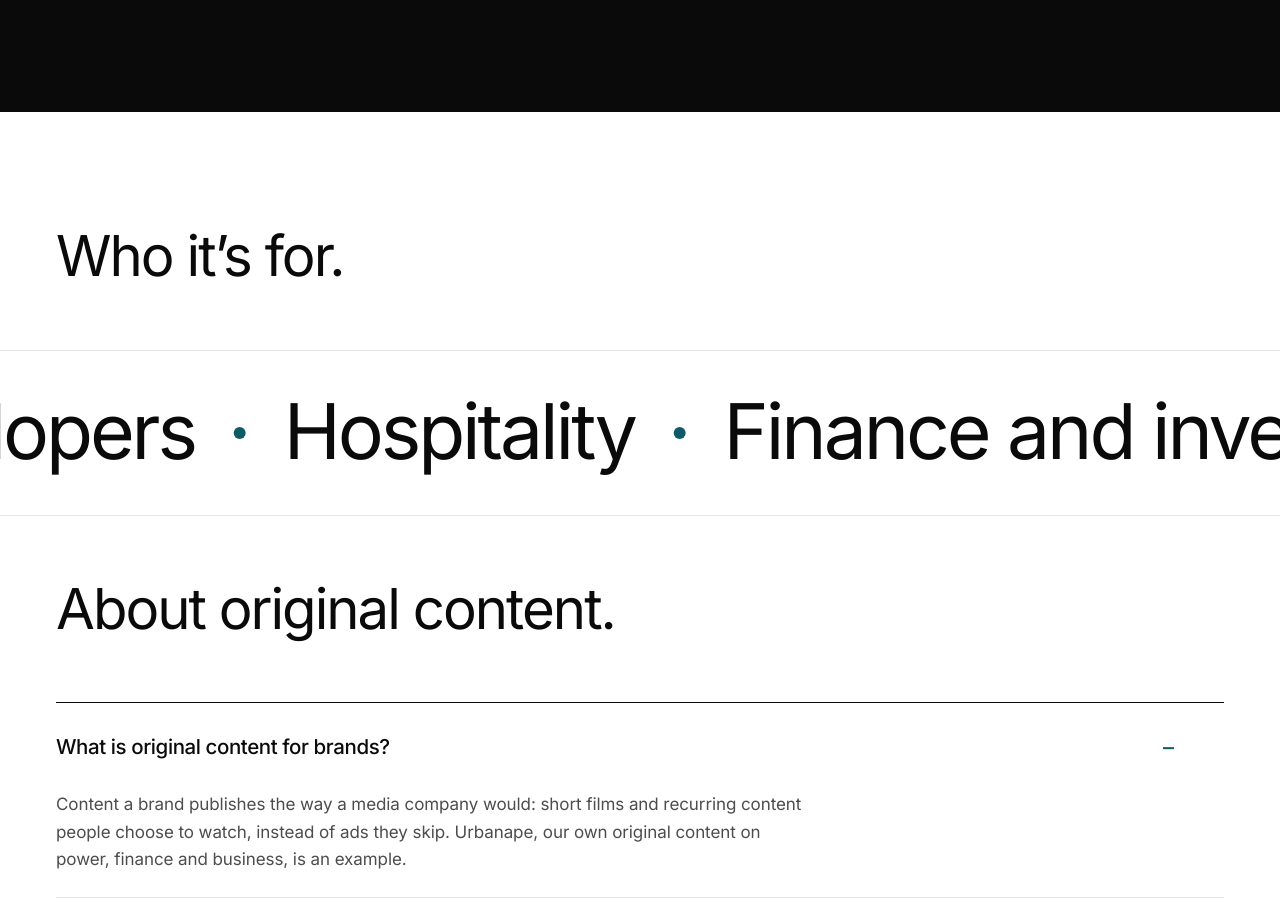
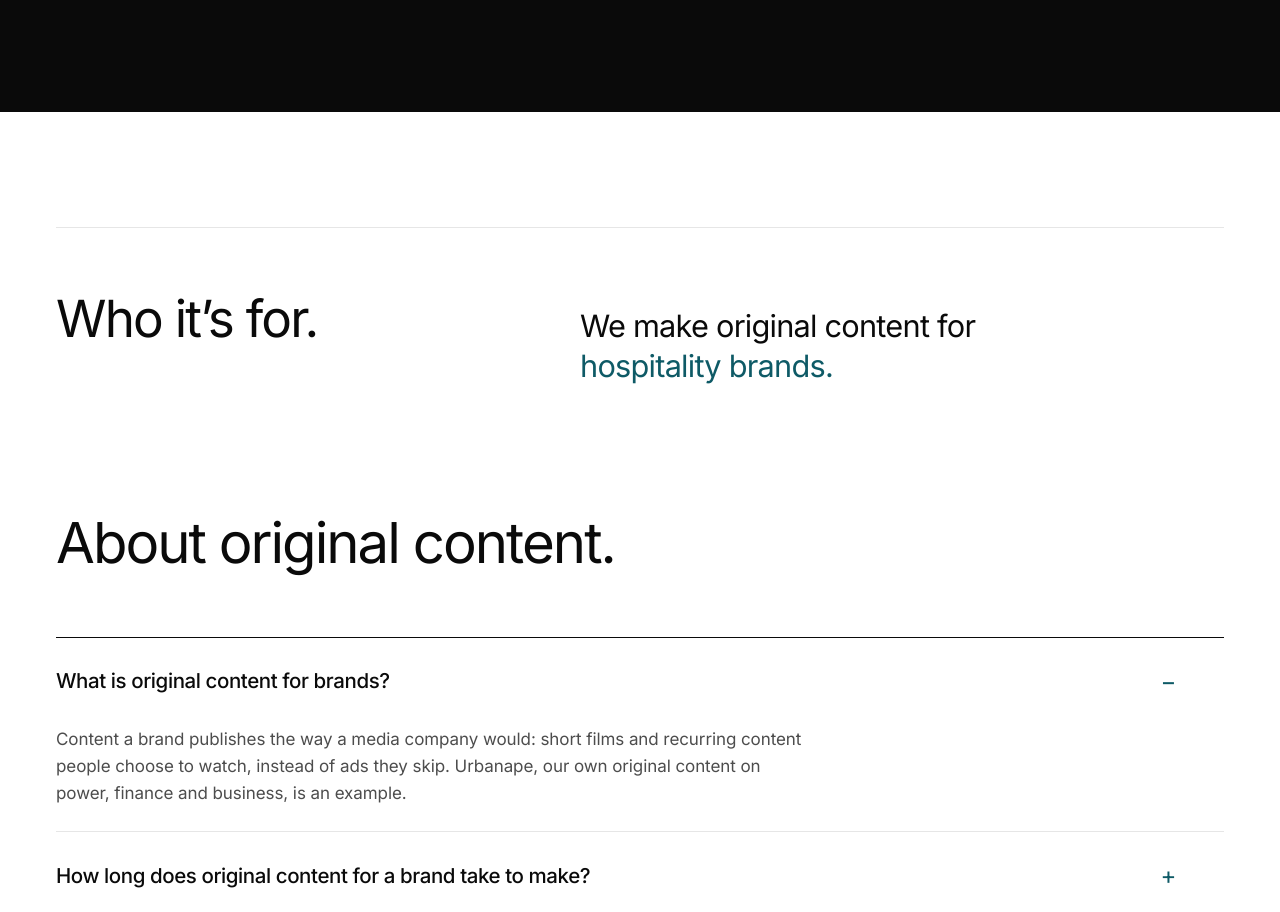
Before and after one commit to scootermedia/Scooter_UAE_V2, a plain HTML site: page original-content-for-brands/index.html in a window 1280 px wide. Shown: the part 4553-5465 px from the top of the page. Drawn offline with Linux system fonts and the light colour scheme.

Commit message:
Originals: replace the word ticker with a quiet rotating line
"We make original content for [audience]." Only the teal audience changes, every 2.6s,
sliding gently in place. Heading on the left, line on the right; still for reduced motion.

Co-Authored-By: Claude Opus 5.5 <noreply@anthropic.com>
Claude-Session: https://claude.ai/code/session_01RL4ceJyEp9kUEGADjywXsB

```diff
--- a/assets/css/site.css
+++ b/assets/css/site.css
@@ -729,3 +729,15 @@ img{border-radius:0}
 @media (prefers-reduced-motion:reduce){.ticker-track{animation:none;flex-wrap:wrap;width:auto}}
 .who{padding-bottom:0}
 .who+.sec{padding-top:clamp(48px,5vw,72px)}
+/* "Who it's for": one quiet line, only the audience changes */
+.who{padding-bottom:clamp(40px,5vw,72px)}
+.who+.sec{padding-top:clamp(40px,5vw,72px)}
+.who-grid{display:grid;grid-template-columns:1fr;gap:20px 64px;align-items:baseline;border-top:1px solid var(--line);padding-top:clamp(40px,5vw,64px)}
+@media (min-width:960px){.who-grid{grid-template-columns:5fr 7fr}}
+.who-line{margin:0;font-size:clamp(24px,2.4vw,36px);font-weight:300;letter-spacing:-.025em;line-height:1.3;color:var(--ink)}
+.rot{display:inline-grid;vertical-align:bottom;overflow:hidden;color:var(--teal)}
+.rot-w{grid-area:1/1;white-space:nowrap;opacity:0;transform:translateY(60%);transition:opacity .7s var(--ease),transform .7s var(--ease)}
+.rot-w.on{opacity:1;transform:none}
+.rot-w.out{opacity:0;transform:translateY(-60%)}
+@media (max-width:600px){.rot-w{white-space:normal}}
+@media (prefers-reduced-motion:reduce){.rot-w{transition:none}}
--- a/assets/js/site.js
+++ b/assets/js/site.js
@@ -285,4 +285,17 @@
     if (mq.addEventListener) mq.addEventListener('change', setup);
     setup();
   });
+  // "Who it's for": swap the audience word every few seconds
+  document.querySelectorAll('.rot').forEach(function (r) {
+    var ws = r.querySelectorAll('.rot-w'); if (ws.length < 2) return;
+    if (window.matchMedia && window.matchMedia('(prefers-reduced-motion: reduce)').matches) return;
+    var i = 0;
+    setInterval(function () {
+      if (document.hidden) return;
+      var cur = ws[i]; i = (i + 1) % ws.length; var nxt = ws[i];
+      cur.classList.remove('on'); cur.classList.add('out');
+      nxt.classList.remove('out'); nxt.classList.add('on');
+      setTimeout(function () { cur.classList.remove('out'); }, 750);
+    }, 2600);
+  });
 })();
--- a/original-content-for-brands/index.html
+++ b/original-content-for-brands/index.html
@@ -14,14 +14,14 @@
 <meta property="og:title" content="Original Content for Brands, Dubai | Scooter Media">
 <meta property="og:description" content="Short films, docu-formats and digital content for brands in the UAE. Not ads: content your audience chooses to watch.">
 <meta property="og:url" content="https://scootermedia.ae/original-content-for-brands/">
-<meta property="og:image" content="https://scootermedia.ae/assets/img/og-image.png?v=20261124e">
+<meta property="og:image" content="https://scootermedia.ae/assets/img/og-image.png?v=20261124g">
 <meta name="twitter:card" content="summary_large_image">
 <link rel="icon" href="/assets/img/favicon.svg" type="image/svg+xml">
 <link rel="apple-touch-icon" href="/assets/img/apple-touch-icon.png">
 <link rel="preconnect" href="https://fonts.googleapis.com">
 <link rel="preconnect" href="https://fonts.gstatic.com" crossorigin>
 <link href="https://fonts.googleapis.com/css2?family=Inter:wght@400;500;600;700;800&display=swap" rel="stylesheet">
-<link rel="stylesheet" href="/assets/css/site.css?v=20261124f">
+<link rel="stylesheet" href="/assets/css/site.css?v=20261124g">
 <script type="application/ld+json">{"@context": "https://schema.org", "@type": "Service", "serviceType": "Branded content production", "name": "Original content for brands, Dubai", "provider": {"@id": "https://scootermedia.ae/#org"}, "areaServed": ["United Arab Emirates", "Middle East"], "description": "Short films, docu-formats, recurring digital content and long-form YouTube for brands in the UAE."}</script>
 <script type="application/ld+json">{"@context": "https://schema.org", "@type": "FAQPage", "mainEntity": [{"@type": "Question", "name": "What is original content for brands?", "acceptedAnswer": {"@type": "Answer", "text": "Content a brand publishes the way a media company would: short films and recurring content people choose to watch, instead of ads they skip. Urbanape, our own original content on power, finance and business, is an example."}}, {"@type": "Question", "name": "How long does original content for a brand take to make?", "acceptedAnswer": {"@type": "Answer", "text": "It depends on the format and how many pieces we make together. We agree the timeline in the proposal, before anything starts."}}]}</script>
 <script type="application/ld+json">{"@context": "https://schema.org", "@type": "BreadcrumbList", "itemListElement": [{"@type": "ListItem", "position": 1, "name": "Home", "item": "https://scootermedia.ae/"}, {"@type": "ListItem", "position": 2, "name": "Originals", "item": "https://scootermedia.ae/original-content-for-brands/"}]}</script>
@@ -81,10 +81,11 @@
 <li><h3>Publishing</h3><p>Cut and packaged for every platform you publish on.</p></li>
 </ol>
 </div></section>
-<section class="sec who" aria-labelledby="who-h">
-<div class="wrap shead rv"><h2 class="h2" id="who-h">Who it’s for.</h2></div>
-<p class="sr-only">Real estate developers, hospitality, finance and investment, lifestyle, B2B and technology.</p>
-<div class="ticker" aria-hidden="true"><div class="ticker-track"><span class="tk">Real estate developers</span><span class="tk-dot"></span><span class="tk">Hospitality</span><span class="tk-dot"></span><span class="tk">Finance and investment</span><span class="tk-dot"></span><span class="tk">Lifestyle</span><span class="tk-dot"></span><span class="tk">B2B and technology</span><span class="tk-dot"></span><span class="tk">Real estate developers</span><span class="tk-dot"></span><span class="tk">Hospitality</span><span class="tk-dot"></span><span class="tk">Finance and investment</span><span class="tk-dot"></span><span class="tk">Lifestyle</span><span class="tk-dot"></span><span class="tk">B2B and technology</span><span class="tk-dot"></span><span class="tk">Real estate developers</span><span class="tk-dot"></span><span class="tk">Hospitality</span><span class="tk-dot"></span><span class="tk">Finance and investment</span><span class="tk-dot"></span><span class="tk">Lifestyle</span><span class="tk-dot"></span><span class="tk">B2B and technology</span><span class="tk-dot"></span><span class="tk">Real estate developers</span><span class="tk-dot"></span><span class="tk">Hospitality</span><span class="tk-dot"></span><span class="tk">Finance and investment</span><span class="tk-dot"></span><span class="tk">Lifestyle</span><span class="tk-dot"></span><span class="tk">B2B and technology</span><span class="tk-dot"></span></div></div>
+<section class="wrap sec who" aria-labelledby="who-h">
+<div class="who-grid rv">
+<h2 class="h2" id="who-h">Who it’s for.</h2>
+<p class="who-line">We make original content for <span class="rot" aria-hidden="true"><span class="rot-w on">real estate developers.</span><span class="rot-w">hospitality brands.</span><span class="rot-w">finance and investment.</span><span class="rot-w">lifestyle brands.</span><span class="rot-w">B2B and technology.</span></span><span class="sr-only">real estate developers, hospitality, finance and investment, lifestyle, and B2B and technology brands.</span></p>
+</div>
 </section>
 <section class="wrap sec"><div class="shead rv"><h2 class="h2">About original content.</h2></div><div class="faq rv"><details open><summary>What is original content for brands?</summary><p class="p">Content a brand publishes the way a media company would: short films and recurring content people choose to watch, instead of ads they skip. Urbanape, our own original content on power, finance and business, is an example.</p></details><details><summary>How long does original content for a brand take to make?</summary><p class="p">It depends on the format and how many pieces we make together. We agree the timeline in the proposal, before anything starts.</p></details></div></section>
 <section class="cta" aria-labelledby="cta-h">
@@ -106,6 +107,6 @@
 <div class="ftr-bottom"><span>© 2026 Scooter Media Collective FZCO</span><span>Dubai · India</span></div>
 </div>
 </footer>
-<script src="/assets/js/site.js?v=20261124e" defer></script>
+<script src="/assets/js/site.js?v=20261124g" defer></script>
 </body>
 </html>
```
Also changed, not shown: 404.html (+2 -2 lines), about/index.html (+3 -3 lines), ai-films/index.html (+2 -2 lines), contact/index.html (+4 -4 lines), index.html (+4 -4 lines), post-production/index.html (+2 -2 lines), real-estate-content-dubai/index.html (+3 -3 lines), work/index.html (+3 -3 lines).
